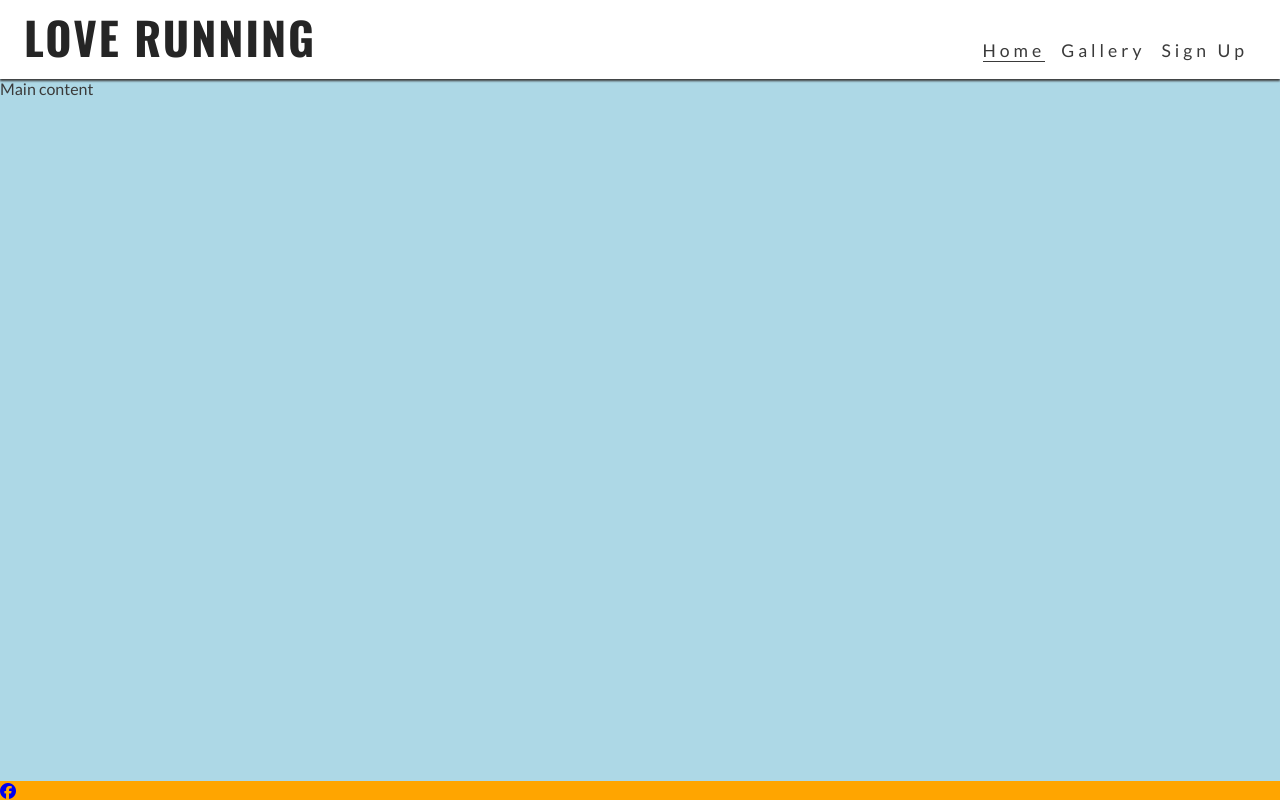
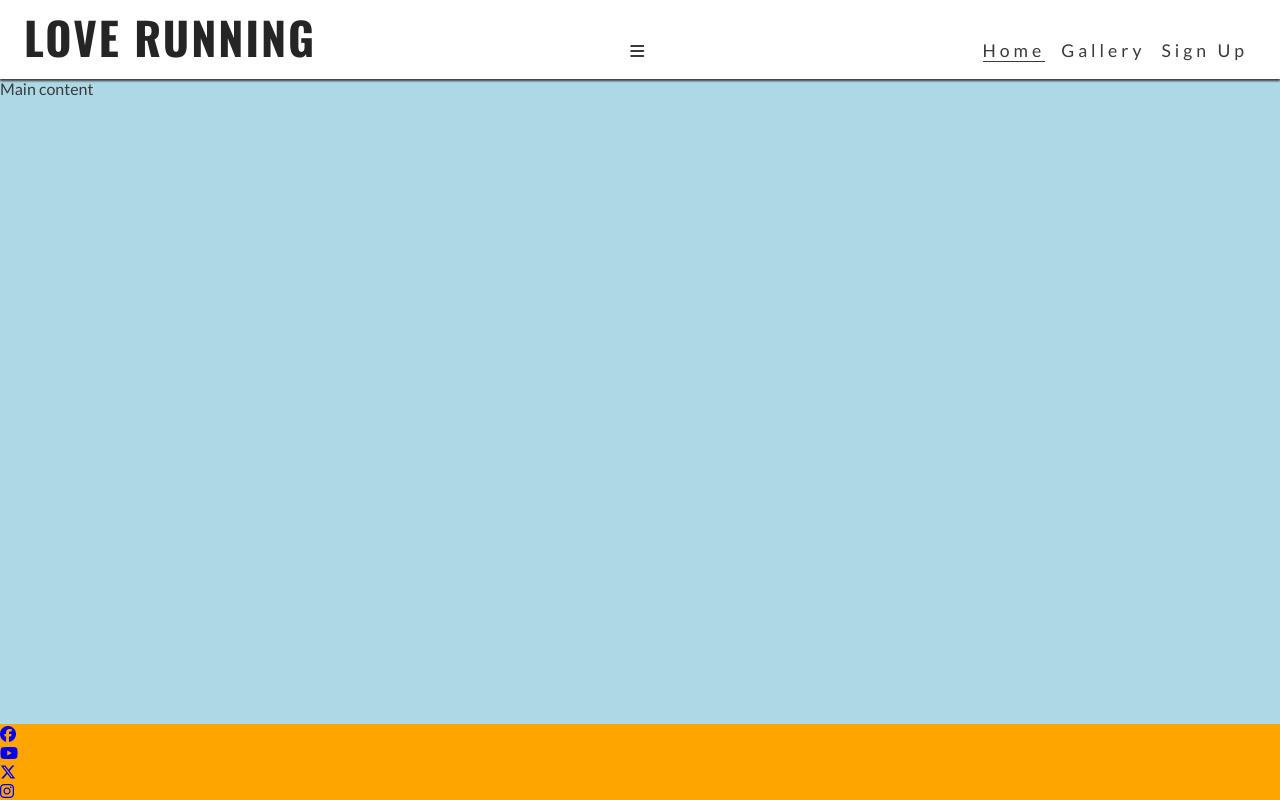
Before and after one commit to Y40Y50/love-running, a plain HTML site: page index.html in a window 1280 px wide. Drawn offline with nearby package versions, Linux system fonts and the light colour scheme.

Commit message:
add remaining awesome kit

```diff
--- a/index.html
+++ b/index.html
@@ -20,6 +20,7 @@
         </a>
         <input type="checkbox" id="nav-toggle" name="nav-toggle">
         <label for="nav-toggle" class="nav-toggle-label">X</label>
+        <i class="fa-solid fa-bars"></i>
         <nav>
             <ul id="menu">
                 <li><a href=""class="active">Home</a></li>
@@ -34,7 +35,16 @@
     <footer>
         <ul>
             <li>
-                <a href="https://facebook.com/" target="_blank" rel="noopener" aria-label="Visit Our Facebook Page (Open in new tab)"><i class="fa-brands fa-facebook"></i></a>
+                <a href="https://www.facebook.com/" target="_blank" rel="noopener" aria-label="Visit Our Facebook Page (Open in new tab)"><i class="fa-brands fa-facebook"></i></a>
+            </li>
+            <li>
+                <a href="https://www.youtube.com/" target="_blank" rel="noopener" aria-label="Visit Our Facebook Page (Open in new tab)"><i class="fa-brands fa-youtube"></i></a>
+            </li>
+            <li>
+                <a href="https://www.twitter.com/" target="_blank" rel="noopener" aria-label="Visit Our Facebook Page (Open in new tab)"><i class="fa-brands fa-x-twitter"></i></a>
+            </li>
+            <li>
+                <a href="https://www.instagram.com/" target="_blank" rel="noopener" aria-label="Visit Our Facebook Page (Open in new tab)"><i class="fa-brands fa-instagram"></i></a>
             </li>
         </ul>
     </footer>
```
